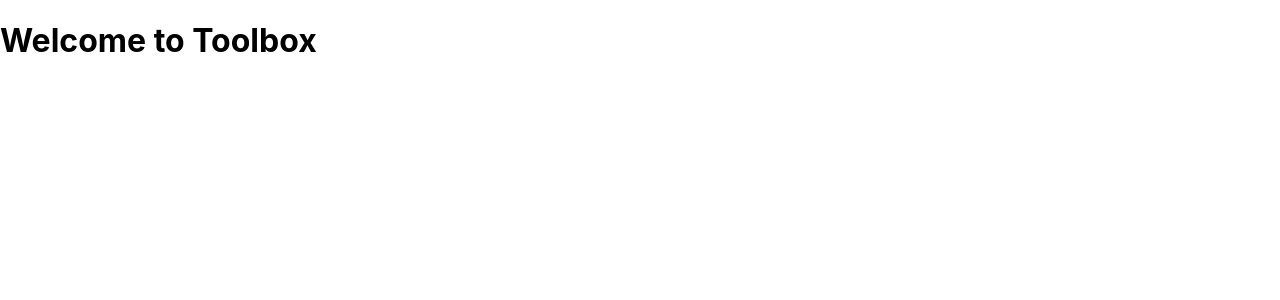
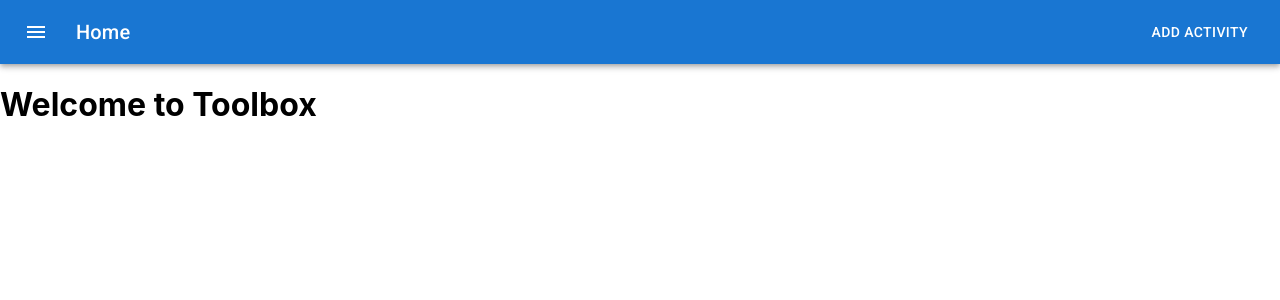
Before and after one commit to rachelheyvaert/toolbox, a React (Create React App) app: page / in a window 1280 px wide. Shown: the top 300 px of the page. Built offline with nearby package versions, Linux system fonts and the light colour scheme.

Commit message:
Install corrrect dependencies for NavBar

```diff
--- a/package.json
+++ b/package.json
@@ -3,6 +3,11 @@
   "version": "0.1.0",
   "private": true,
   "dependencies": {
+    "@emotion/react": "^11.9.0",
+    "@emotion/styled": "^11.8.1",
+    "@mui/icons-material": "^5.6.2",
+    "@mui/material": "^5.7.0",
+    "@mui/styled-engine-sc": "^5.7.0",
     "@testing-library/jest-dom": "^5.16.4",
     "@testing-library/react": "^13.2.0",
     "@testing-library/user-event": "^13.5.0",
@@ -10,6 +15,7 @@
     "react-dom": "^18.1.0",
     "react-router-dom": "^6.3.0",
     "react-scripts": "5.0.1",
+    "styled-components": "^5.3.5",
     "web-vitals": "^2.1.4"
   },
   "scripts": {
--- a/src/App.js
+++ b/src/App.js
@@ -1,9 +1,11 @@
 import React from "react";
+import NavBar from "./components/navigation/NavBar";
 import Home from "./components/static/Home";
 
 const App = () => {
   return (
     <div className="App">
+      <NavBar />
      <Home />
     </div>
   );
--- a/src/components/navigation/NavBar.jsx
+++ b/src/components/navigation/NavBar.jsx
@@ -1,41 +1,34 @@
-import React from 'react';
-import { makeStyles } from '@material-ui/core/styles';
-import AppBar from '@material-ui/core/AppBar';
-import Toolbar from '@material-ui/core/Toolbar';
-import Typography from '@material-ui/core/Typography';
-import Button from '@material-ui/core/Button';
-import IconButton from '@material-ui/core/IconButton';
-import MenuIcon from '@material-ui/icons/Menu';
+import * as React from 'react';
+import AppBar from '@mui/material/AppBar';
+import Box from '@mui/material/Box';
+import Toolbar from '@mui/material/Toolbar';
+import Typography from '@mui/material/Typography';
+import Button from '@mui/material/Button';
+import IconButton from '@mui/material/IconButton';
+import MenuIcon from '@mui/icons-material/Menu';
 
-const useStyles = makeStyles((theme) => ({
-  root: {
-    flexGrow: 1,
-  },
-  menuButton: {
-    marginRight: theme.spacing(2),
-  },
-  title: {
-    flexGrow: 1,
-  },
-}));
-const NavBar = ()=> {
-  const classes = useStyles();
-
+const NavBar = () => {
   return (
-    <div className={classes.root}>
+    <Box sx={{ flexGrow: 1 }}>
       <AppBar position="static">
         <Toolbar>
-          <IconButton edge="start" className={classes.menuButton} color="inherit" aria-label="menu">
+          <IconButton
+            size="large"
+            edge="start"
+            color="inherit"
+            aria-label="menu"
+            sx={{ mr: 2 }}
+          >
             <MenuIcon />
           </IconButton>
-          <Typography variant="h6" className={classes.title}>
-            News
+          <Typography variant="h6" component="div" sx={{ flexGrow: 1 }}>
+            Home
           </Typography>
-          <Button color="inherit">Login</Button>
+          <Button color="inherit">Add Activity</Button>
         </Toolbar>
       </AppBar>
-    </div>
+    </Box>
   );
 }
 
-export default NavBar
+export default NavBar;
```
Also changed, not shown: public/index.html (+8 -2 lines), 1 other file (tests, documents, lock files or other folders).
